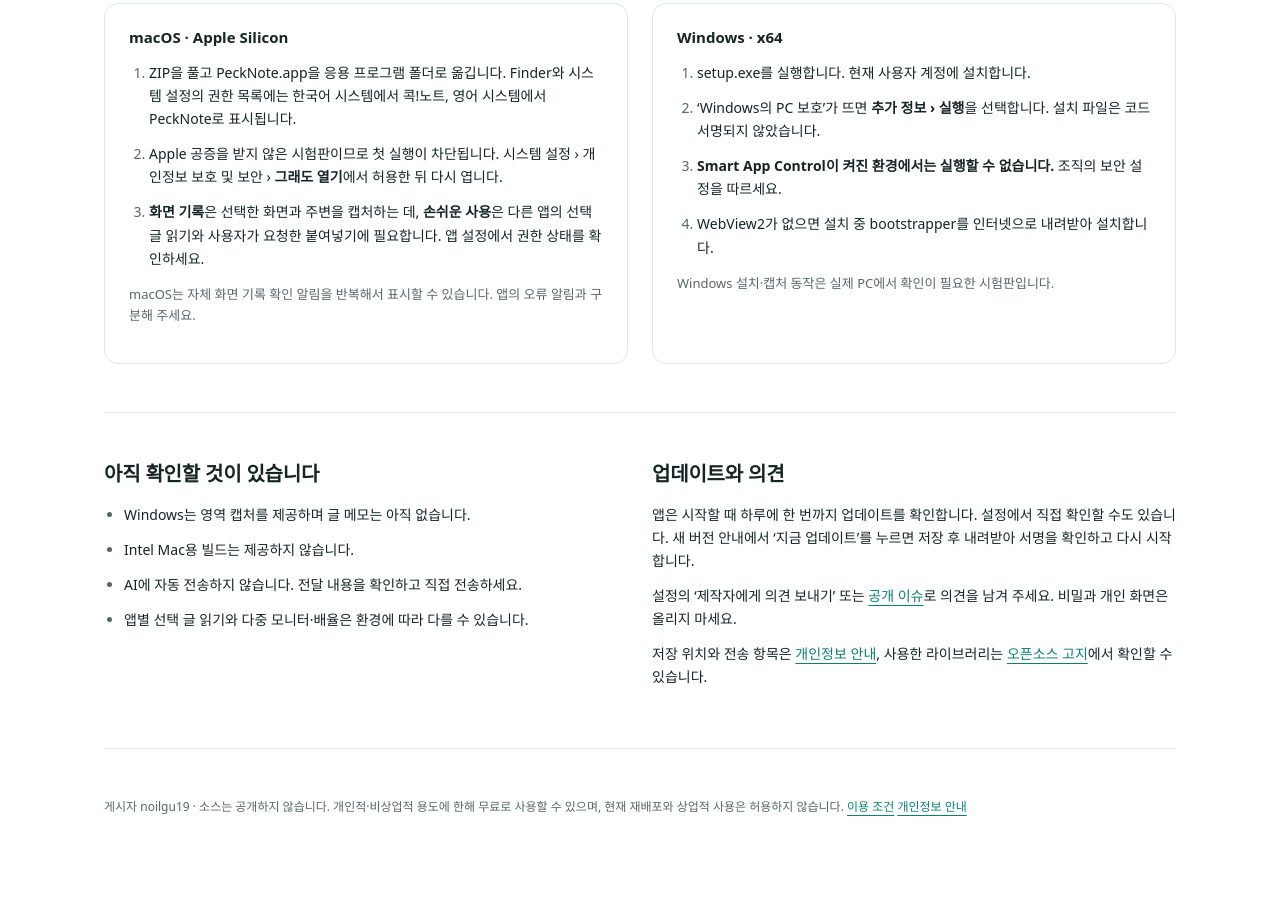
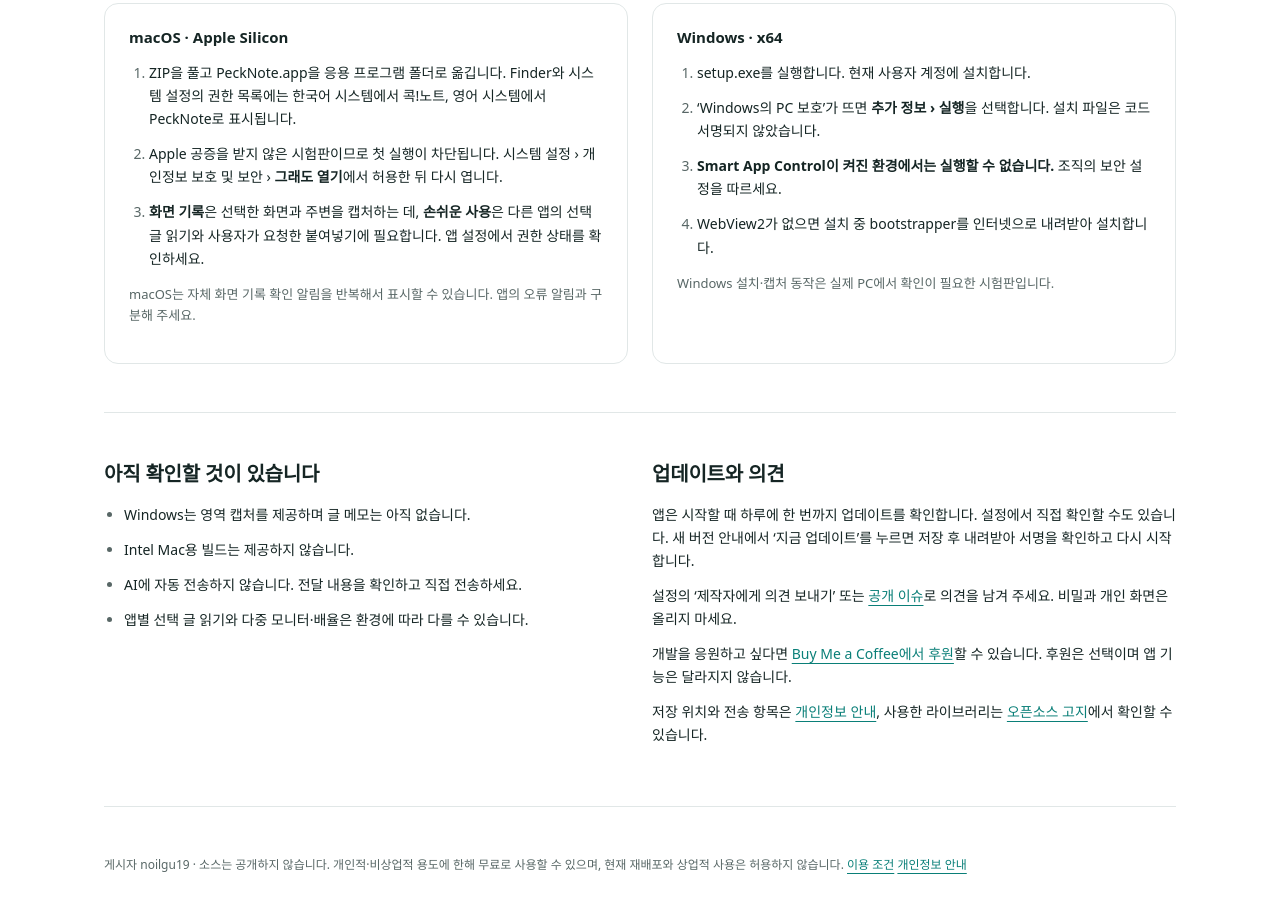
Before and after one commit to noilgu19/pecknote, a plain HTML site: page docs/index.html in a window 1280 px wide. Shown: the part 861-1760 px from the top of the page. Before the commit the page ends 1702 px from the top, so only its background shows below. Drawn offline with Linux system fonts and the light colour scheme.

Commit message:
Add the support link, the sponsor button and the issue forms
Co-Authored-By: Claude Fable 5.2 <noreply@anthropic.com>

```diff
--- a/docs/index.html
+++ b/docs/index.html
@@ -31,6 +31,6 @@
 <section class="hero"><div><svg class="peck-hero" role="img" aria-label="Peck"><use href="#peck-front"/></svg><p class="eyebrow">생각이 생긴 바로 그곳에서 콕 짚어, 또박또박.</p><h1>이 부분에<br>하고 싶은 말.</h1><p>말로는 ‘여기’가 전해지지 않고, 여러 건을 한꺼번에 말하면 섞입니다.<br>콕!노트(PeckNote)는 화면의 일부나 선택한 글에 번호를 붙여 메모하고, 주변 맥락과 함께 하나의 요청으로 모읍니다.<br>받는 쪽이 AI든 사람이든 눈치껏 알아듣게 하는 대신, 보내는 쪽이 정확해집니다. 저장하거나 AI 대화에 넣을 초안만 준비하고, 최종 전송은 직접 합니다.</p><p lang="en" class="muted">PeckNote is a trial for collecting screen and text annotations, saving reviews, and preparing a prompt for your AI conversation. Free for personal, non-commercial use only; redistribution and commercial use are not permitted for now. You decide when to send.</p><div class="downloads"><a class="button primary" href="https://github.com/noilgu19/pecknote/releases/latest">macOS · Apple Silicon</a><a class="button secondary" href="https://github.com/noilgu19/pecknote/releases/latest">Windows · x64</a></div><p class="small">다운로드에는 인터넷 연결이 필요합니다. ‘시험판’ 이름의 최신 릴리스를 제공합니다. 이전 버전은 <a href="https://github.com/noilgu19/pecknote/releases">전체 릴리스 목록</a>에서 확인하세요.</p></div>
 <figure class="illustration"><div class="mock-document"><div class="mock-title">함께 검토할 문서</div><p>좋은 피드백은<br><mark><span class="pin">1</span>어느 부분인지</mark><br>함께 전할 때 시작됩니다.</p></div><div class="bubble"><div class="bubble-head"><span class="pin">1</span><span>메모</span></div><p>여기에 예시를 하나<br>더 넣으면 어떨까요?</p><span class="mock-save">메모 모으기</span></div><figcaption>동작을 설명하는 그림 · 실제 앱 화면이 아닙니다</figcaption></figure></section>
 <section><h2>처음 실행할 때</h2><div class="columns"><article class="panel"><h3>macOS · Apple Silicon</h3><ol><li>ZIP을 풀고 PeckNote.app을 응용 프로그램 폴더로 옮깁니다. Finder와 시스템 설정의 권한 목록에는 한국어 시스템에서 콕!노트, 영어 시스템에서 PeckNote로 표시됩니다.</li><li>Apple 공증을 받지 않은 시험판이므로 첫 실행이 차단됩니다. 시스템 설정 › 개인정보 보호 및 보안 › <strong>그래도 열기</strong>에서 허용한 뒤 다시 엽니다.</li><li><strong>화면 기록</strong>은 선택한 화면과 주변을 캡처하는 데, <strong>손쉬운 사용</strong>은 다른 앱의 선택 글 읽기와 사용자가 요청한 붙여넣기에 필요합니다. 앱 설정에서 권한 상태를 확인하세요.</li></ol><p class="small">macOS는 자체 화면 기록 확인 알림을 반복해서 표시할 수 있습니다. 앱의 오류 알림과 구분해 주세요.</p></article><article class="panel"><h3>Windows · x64</h3><ol><li>setup.exe를 실행합니다. 현재 사용자 계정에 설치합니다.</li><li>‘Windows의 PC 보호’가 뜨면 <strong>추가 정보 › 실행</strong>을 선택합니다. 설치 파일은 코드 서명되지 않았습니다.</li><li><strong>Smart App Control이 켜진 환경에서는 실행할 수 없습니다.</strong> 조직의 보안 설정을 따르세요.</li><li>WebView2가 없으면 설치 중 bootstrapper를 인터넷으로 내려받아 설치합니다.</li></ol><p class="small">Windows 설치·캡처 동작은 실제 PC에서 확인이 필요한 시험판입니다.</p></article></div></section>
-<section class="columns"><div><h2>아직 확인할 것이 있습니다</h2><ul><li>Windows는 영역 캡처를 제공하며 글 메모는 아직 없습니다.</li><li>Intel Mac용 빌드는 제공하지 않습니다.</li><li>AI에 자동 전송하지 않습니다. 전달 내용을 확인하고 직접 전송하세요.</li><li>앱별 선택 글 읽기와 다중 모니터·배율은 환경에 따라 다를 수 있습니다.</li></ul></div><div><h2>업데이트와 의견</h2><p>앱은 시작할 때 하루에 한 번까지 업데이트를 확인합니다. 설정에서 직접 확인할 수도 있습니다. 새 버전 안내에서 ‘지금 업데이트’를 누르면 저장 후 내려받아 서명을 확인하고 다시 시작합니다.</p><p>설정의 ‘제작자에게 의견 보내기’ 또는 <a href="https://github.com/noilgu19/pecknote/issues">공개 이슈</a>로 의견을 남겨 주세요. 비밀과 개인 화면은 올리지 마세요.</p><p>저장 위치와 전송 항목은 <a href="privacy.html">개인정보 안내</a>, 사용한 라이브러리는 <a href="third-party-notices.html">오픈소스 고지</a>에서 확인할 수 있습니다.</p></div></section>
+<section class="columns"><div><h2>아직 확인할 것이 있습니다</h2><ul><li>Windows는 영역 캡처를 제공하며 글 메모는 아직 없습니다.</li><li>Intel Mac용 빌드는 제공하지 않습니다.</li><li>AI에 자동 전송하지 않습니다. 전달 내용을 확인하고 직접 전송하세요.</li><li>앱별 선택 글 읽기와 다중 모니터·배율은 환경에 따라 다를 수 있습니다.</li></ul></div><div><h2>업데이트와 의견</h2><p>앱은 시작할 때 하루에 한 번까지 업데이트를 확인합니다. 설정에서 직접 확인할 수도 있습니다. 새 버전 안내에서 ‘지금 업데이트’를 누르면 저장 후 내려받아 서명을 확인하고 다시 시작합니다.</p><p>설정의 ‘제작자에게 의견 보내기’ 또는 <a href="https://github.com/noilgu19/pecknote/issues">공개 이슈</a>로 의견을 남겨 주세요. 비밀과 개인 화면은 올리지 마세요.</p><p>개발을 응원하고 싶다면 <a href="https://buymeacoffee.com/pecknote">Buy Me a Coffee에서 후원</a>할 수 있습니다. 후원은 선택이며 앱 기능은 달라지지 않습니다.</p><p>저장 위치와 전송 항목은 <a href="privacy.html">개인정보 안내</a>, 사용한 라이브러리는 <a href="third-party-notices.html">오픈소스 고지</a>에서 확인할 수 있습니다.</p></div></section>
 </main><footer>게시자 noilgu19 · 소스는 공개하지 않습니다. 개인적·비상업적 용도에 한해 무료로 사용할 수 있으며, 현재 재배포와 상업적 사용은 허용하지 않습니다. <a href="https://github.com/noilgu19/pecknote/blob/main/LICENSE.md">이용 조건</a> <a href="privacy.html">개인정보 안내</a></footer>
 </body></html>
```
Also changed, not shown: 4 other files.
